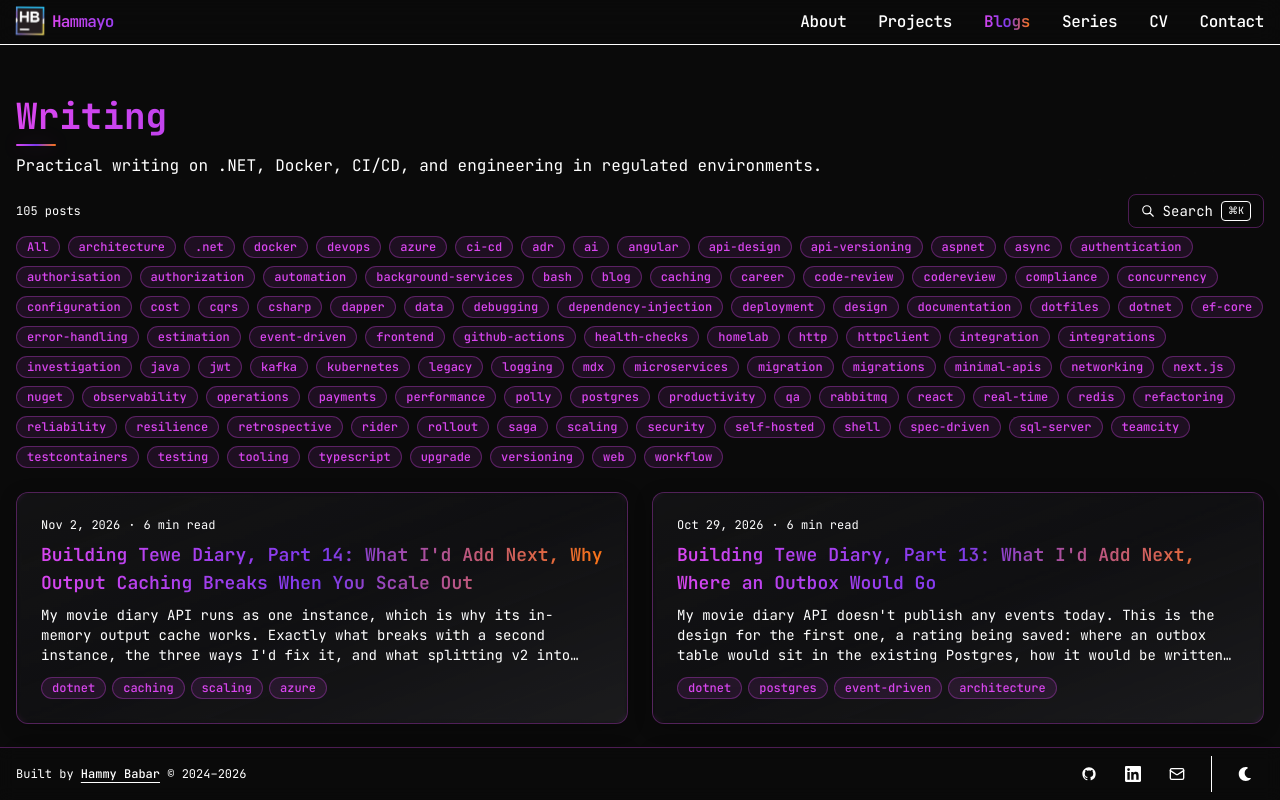
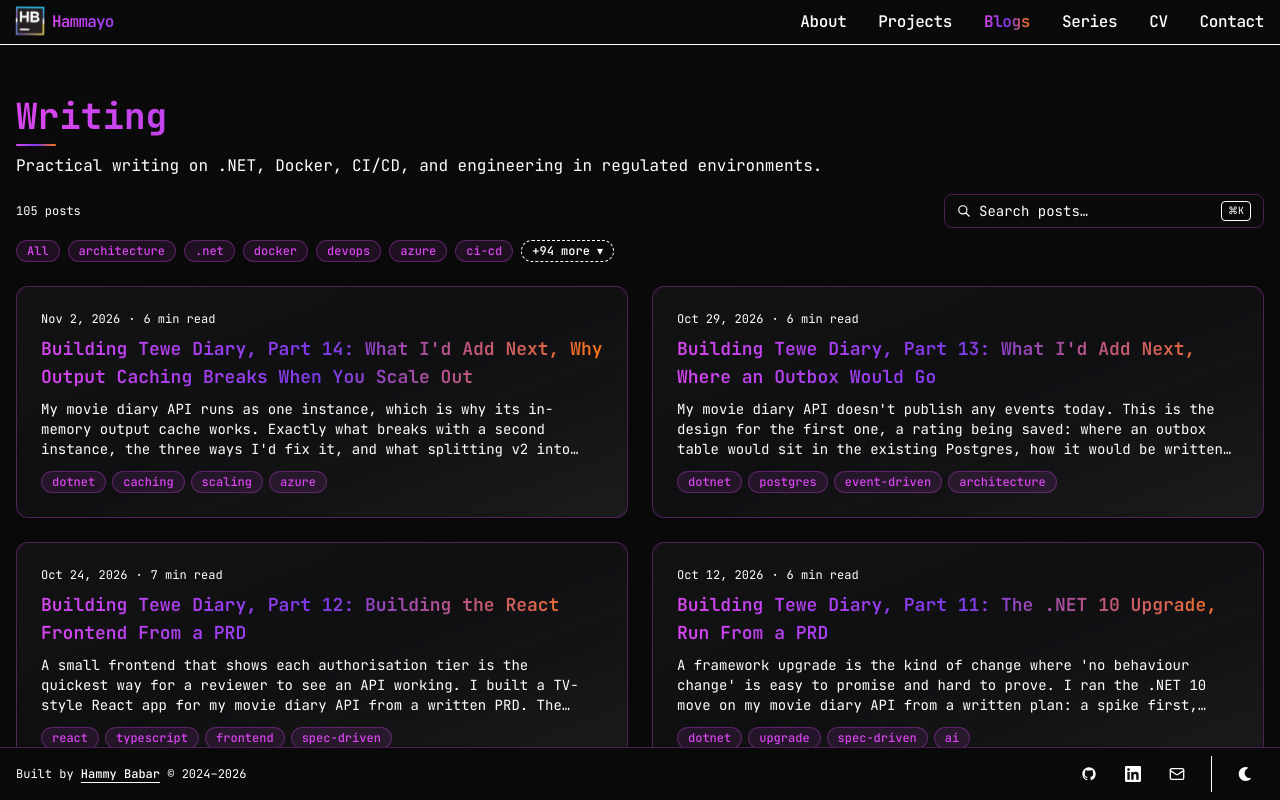
Before and after one commit to hammayo/hammayo.github.io, a Next.js app: page /blogs in a window 1280 px wide. Built offline with nearby package versions, Linux system fonts and the light colour scheme.

Commit message:
Collapse Writing page tag filters behind a "more" popover and add inline search with green match highlighting

```diff
--- a/src/app/globals.css
+++ b/src/app/globals.css
@@ -101,6 +101,8 @@
     --gradient-border-width: 1.5px;
     /* Darkened accent for foreground text in light mode — auto-derived, no component logic needed */
     --scheme-accent-text: color-mix(in srgb, var(--scheme-accent) 60%, #000);
+    /* Search-match highlight (same fluorescent green as the career kit) */
+    --mark: #a6ff3d;
 
     /* Code block surfaces — light mode: soft pale surface on white page */
     --code-bg: #f3f4f6;
@@ -135,6 +137,7 @@
     --chart-4: 280 65% 60%;
     --chart-5: 340 75% 55%;
     --scheme-accent-text: var(--scheme-accent);
+    --mark: #9cff2e;
 
     /* Code block surfaces — dark mode: elevated surface above near-black page */
     --code-bg: #1e2235;
@@ -371,3 +374,14 @@ code[data-theme] span {
   from { transform: translateX(0); }
   to   { transform: translateX(-50%); }
 }
+
+/* Search-match highlight: blog list filter and the Pagefind palette both emit <mark> */
+mark {
+  background: var(--mark);
+  color: #0d1a00;
+  box-shadow: 0 0 0 1px color-mix(in srgb, var(--mark) 60%, transparent);
+  border-radius: 3px;
+  padding: 0 2px;
+  font-style: normal;
+  -webkit-text-fill-color: #0d1a00; /* stays readable inside gradient-text titles */
+}
--- a/src/features/blogs/blog-list.tsx
+++ b/src/features/blogs/blog-list.tsx
@@ -3,7 +3,8 @@
 import { useState, useMemo } from 'react';
 import { BlogCard } from './blog-card';
 import { SearchPalette } from './search-palette';
-import { accentTag } from '@/design/variants';
+import { TagFilter } from './tag-filter';
+import { searchWords } from './highlight';
 import { cn } from '@/lib/utils';
 import type { PostMeta } from './schema';
 
@@ -16,6 +17,7 @@ interface BlogListProps {
 export function BlogList({ posts, pinnedTags, postCount }: BlogListProps) {
   const [activeTag, setActiveTag] = useState<string | null>(null);
   const [searchOpen, setSearchOpen] = useState(false);
+  const [query, setQuery] = useState('');
   const [currentPage, setCurrentPage] = useState(1);
 
   // Collect all unique tags; pinned tags come first, rest alphabetically
@@ -26,9 +28,15 @@ export function BlogList({ posts, pinnedTags, postCount }: BlogListProps) {
     return [...pinned, ...rest];
   }, [posts, pinnedTags]);
 
-  const filtered = activeTag
-    ? posts.filter(p => p.tags.includes(activeTag))
-    : posts;
+  const words = searchWords(query);
+  const filtered = posts.filter(p => {
+    if (activeTag && !p.tags.includes(activeTag)) return false;
+    const haystack = `${p.title} ${p.summary} ${p.tags.join(' ')}`.toLowerCase();
+    return words.every(w => haystack.includes(w));
+  });
+  const countLabel = filtered.length === posts.length
+    ? postCount
+    : `${filtered.length} of ${posts.length} posts`;
 
   const POSTS_PER_PAGE = 6;
   const totalPages = Math.ceil(filtered.length / POSTS_PER_PAGE);
@@ -40,63 +48,53 @@ export function BlogList({ posts, pinnedTags, postCount }: BlogListProps) {
   return (
     <div>
       {/* Count + search row */}
-      <div className="flex items-center justify-between mb-2">
-        {postCount ? (
-          <p className="text-xs text-muted-foreground">{postCount}</p>
+      <div className="flex items-center justify-between gap-3 mb-3">
+        {countLabel ? (
+          <p className="text-xs text-muted-foreground">{countLabel}</p>
         ) : (
           <span />
         )}
-        <button
-          onClick={() => setSearchOpen(true)}
-          className="flex items-center gap-2 px-3 py-1.5 rounded-lg border border-[var(--scheme-border)] text-sm text-muted-foreground hover:text-foreground transition-colors"
-          aria-label="Search posts"
-        >
-          <svg className="w-3.5 h-3.5" fill="none" stroke="currentColor" viewBox="0 0 24 24" aria-hidden="true">
+        <div className="flex w-full max-w-xs items-center gap-2 rounded-lg border border-[var(--scheme-border)] px-3 py-1.5 text-sm text-muted-foreground focus-within:text-foreground">
+          <svg className="w-3.5 h-3.5 shrink-0" fill="none" stroke="currentColor" viewBox="0 0 24 24" aria-hidden="true">
             <path strokeLinecap="round" strokeLinejoin="round" strokeWidth={2} d="M21 21l-6-6m2-5a7 7 0 11-14 0 7 7 0 0114 0z" />
           </svg>
-          <span>Search</span>
-          <kbd className="hidden sm:inline-flex items-center gap-0.5 rounded border border-border px-1.5 py-0.5 text-[10px] font-mono text-muted-foreground">
+          <input
+            value={query}
+            onChange={e => { setQuery(e.target.value); setCurrentPage(1); }}
+            placeholder="Search posts…"
+            aria-label="Search posts"
+            className="min-w-0 flex-1 bg-transparent text-foreground outline-none placeholder:text-muted-foreground"
+          />
+          <button
+            onClick={() => setSearchOpen(true)}
+            aria-label="Full-text search"
+            title="Full-text search"
+            className="hidden sm:inline-flex items-center rounded border border-border px-1.5 py-0.5 text-[10px] font-mono hover:text-foreground"
+          >
             ⌘K
-          </kbd>
-        </button>
+          </button>
+        </div>
       </div>
 
-      {/* Tag filter chips */}
-      <div className="flex flex-wrap items-center gap-2 mb-6">
-        <button
-          onClick={() => { setActiveTag(null); setCurrentPage(1); }}
-          className={cn(
-            accentTag(),
-            'cursor-pointer transition-opacity',
-            activeTag !== null && 'opacity-40'
-          )}
-        >
-          All
-        </button>
-        {allTags.map(tag => (
-          <button
-            key={tag}
-            onClick={() => { setActiveTag(activeTag === tag ? null : tag); setCurrentPage(1); }}
-            className={cn(
-              accentTag(),
-              'cursor-pointer transition-opacity',
-              activeTag !== null && activeTag !== tag && 'opacity-40'
-            )}
-          >
-            {tag}
-          </button>
-        ))}
+      {/* Tag filter */}
+      <div className="mb-6">
+        <TagFilter
+          pinned={pinnedTags.filter(t => allTags.includes(t))}
+          allTags={allTags}
+          active={activeTag}
+          onSelect={tag => { setActiveTag(tag); setCurrentPage(1); }}
+        />
       </div>
 
       {/* Post grid */}
       {paginated.length === 0 ? (
         <p className="text-sm text-muted-foreground py-8 text-center">
-          No posts{activeTag ? ` tagged "${activeTag}"` : ''}.
+          No posts{activeTag ? ` tagged "${activeTag}"` : ''}{query.trim() ? ` matching "${query.trim()}"` : ''}.
         </p>
       ) : (
         <div className="grid grid-cols-1 gap-6 md:grid-cols-2">
           {paginated.map((post, i) => (
-            <BlogCard key={post.slug} post={post} index={i} />
+            <BlogCard key={post.slug} post={post} index={i} query={query} />
           ))}
         </div>
       )}
--- /dev/null
+++ b/src/features/blogs/highlight.tsx
@@ -0,0 +1,19 @@
+import { Fragment } from 'react';
+
+export const searchWords = (query: string) => query.toLowerCase().split(/\s+/).filter(Boolean);
+
+const escape = (w: string) => w.replace(/[.*+?^${}()|[\]\\]/g, '\\$&');
+
+/** Wraps each occurrence of any query word in <mark>; renders plain text when there is no query. */
+export function Highlight({ text, query }: { text: string; query: string }) {
+  const words = searchWords(query);
+  if (words.length === 0) return <>{text}</>;
+  const re = new RegExp(`(${words.map(escape).join('|')})`, 'gi');
+  return (
+    <>
+      {text.split(re).map((part, i) => (
+        <Fragment key={i}>{i % 2 === 1 ? <mark>{part}</mark> : part}</Fragment>
+      ))}
+    </>
+  );
+}
--- a/src/features/blogs/search-palette.tsx
+++ b/src/features/blogs/search-palette.tsx
@@ -184,8 +184,6 @@ export function SearchPalette({ open, onOpenChange }: SearchPaletteProps) {
                       <p
                         className={cn(
                           'text-xs line-clamp-2 text-muted-foreground',
-                          '[&_mark]:bg-[var(--scheme-accent)]/20 [&_mark]:text-[var(--scheme-accent-text)]',
-                          '[&_mark]:font-semibold [&_mark]:not-italic [&_mark]:rounded-sm [&_mark]:px-0.5',
                         )}
                         dangerouslySetInnerHTML={{ __html: result.excerpt }}
                       />
--- /dev/null
+++ b/src/features/blogs/tag-filter.tsx
@@ -0,0 +1,82 @@
+'use client';
+
+import { useEffect, useRef, useState } from 'react';
+import { accentTag } from '@/design/variants';
+import { cn } from '@/lib/utils';
+
+interface TagFilterProps {
+  /** Tags always shown as chips, in order. */
+  pinned:   string[];
+  /** Every tag, pinned first. */
+  allTags:  string[];
+  active:   string | null;
+  onSelect: (tag: string | null) => void;
+}
+
+const chip = 'cursor-pointer transition-opacity';
+
+export function TagFilter({ pinned, allTags, active, onSelect }: TagFilterProps) {
+  const [open, setOpen]   = useState(false);
+  const [filter, setFilter] = useState('');
+  const rootRef = useRef<HTMLDivElement>(null);
+
+  // Visible chips: pinned tags, plus the active tag when it lives in the popover.
+  const visible = active && !pinned.includes(active) ? [...pinned, active] : pinned;
+  const hidden  = allTags.filter(t => !visible.includes(t));
+  const shown   = hidden.filter(t => t.includes(filter.trim().toLowerCase()));
+
+  useEffect(() => {
+    if (!open) return;
+    const close = (e: MouseEvent | KeyboardEvent) => {
+      if (e instanceof KeyboardEvent ? e.key === 'Escape' : !rootRef.current?.contains(e.target as Node)) setOpen(false);
+    };
+    document.addEventListener('mousedown', close);
+    document.addEventListener('keydown', close);
+    return () => { document.removeEventListener('mousedown', close); document.removeEventListener('keydown', close); };
+  }, [open]);
+
+  const pick = (tag: string | null) => { onSelect(tag); setOpen(false); setFilter(''); };
+
+  return (
+    <div ref={rootRef} className="relative flex flex-wrap items-center gap-2">
+      <button onClick={() => pick(null)} className={cn(accentTag(), chip, active !== null && 'opacity-40')}>All</button>
+      {visible.map(tag => (
+        <button
+          key={tag}
+          onClick={() => pick(active === tag ? null : tag)}
+          className={cn(accentTag(), chip, active !== null && active !== tag && 'opacity-40')}
+        >
+          {tag}
+        </button>
+      ))}
+      {hidden.length > 0 && (
+        <button
+          onClick={() => setOpen(o => !o)}
+          aria-expanded={open}
+          className={cn(accentTag({ variant: 'muted' }), chip, 'border-dashed')}
+        >
+          {`+${hidden.length} more ${open ? '▴' : '▾'}`}
+        </button>
+      )}
+
+      {open && (
+        <div className="absolute left-0 top-full z-20 mt-2 w-full max-w-xl rounded-xl border border-[var(--scheme-border)] bg-white p-3 shadow-[0_8px_40px_-4px_rgba(0,0,0,0.15)] dark:bg-zinc-900 dark:shadow-2xl">
+          <input
+            autoFocus
+            value={filter}
+            onChange={e => setFilter(e.target.value)}
+            placeholder="Find a tag…"
+            className="mb-3 w-full rounded-lg border border-border bg-transparent px-3 py-1.5 text-sm text-foreground outline-none placeholder:text-muted-foreground focus:border-[var(--scheme-accent)] focus-visible:outline-none"
+          />
+          <div className="flex max-h-56 flex-wrap gap-2 overflow-y-auto">
+            {shown.length === 0 ? (
+              <p className="text-sm text-muted-foreground">No tags match.</p>
+            ) : shown.map(tag => (
+              <button key={tag} onClick={() => pick(tag)} className={cn(accentTag(), chip)}>{tag}</button>
+            ))}
+          </div>
+        </div>
+      )}
+    </div>
+  );
+}
```
Also changed, not shown: src/features/blogs/blog-card.tsx (+10 -5 lines).
